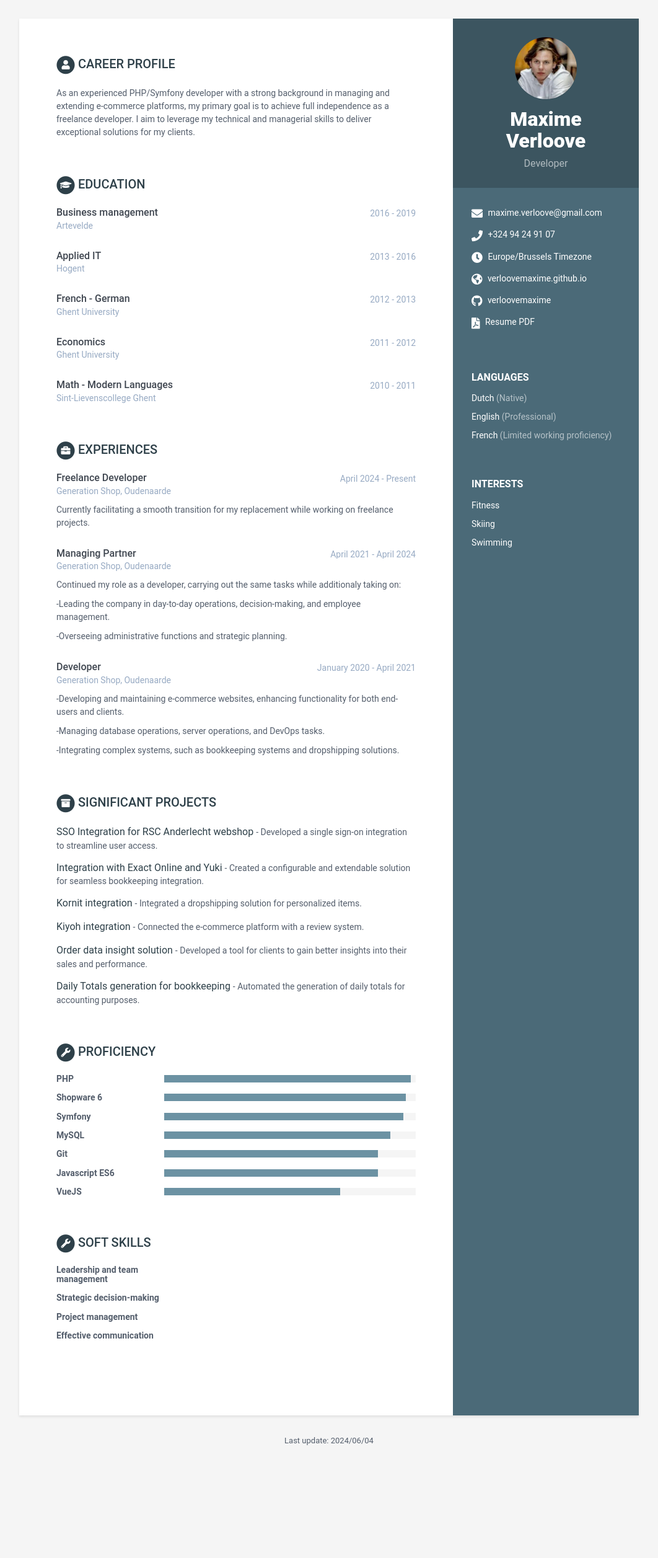
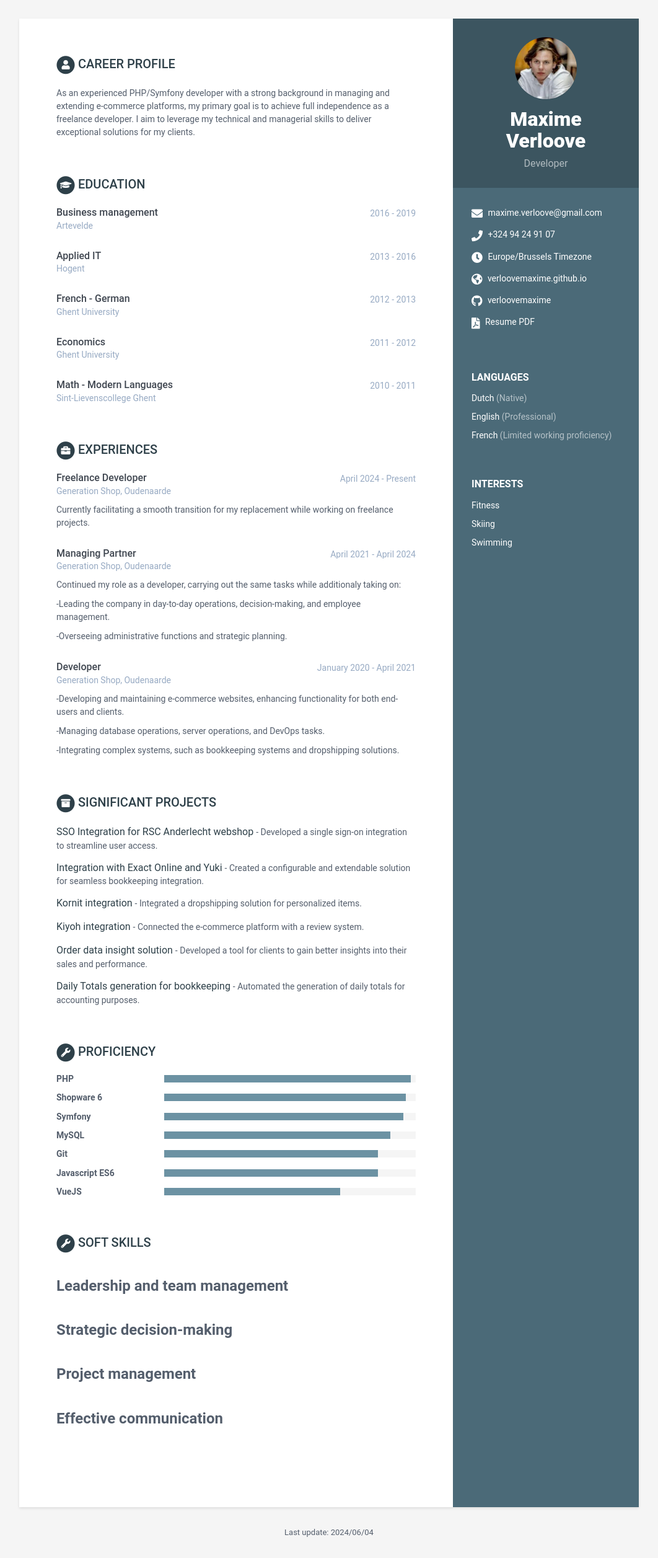
Before and after one commit to VerlooveMaxime/verloovemaxime.github.io, a Jekyll site: the page built from index.html, in a window 1280 px wide. Shown: the whole page at 62% size, without its empty margins (109-1171 px from the left). Built offline with Jekyll 4.4.1, drawn with Linux system fonts in a browser that asks for light colours; before the commit the page ends 2364 px from its top, so only the background shows below that.

Commit message:
Update site content

```diff
--- a/_includes/soft-skills.html
+++ b/_includes/soft-skills.html
@@ -15,7 +15,7 @@
     {% for skill in skills.info %}
     <div class="item">
 
-      <h3 class="level-title">{{ skill.item }}</h3>
+      <h3>{{ skill.item }}</h3>
 
     </div><!--//item-->
     {% endfor %}
```
